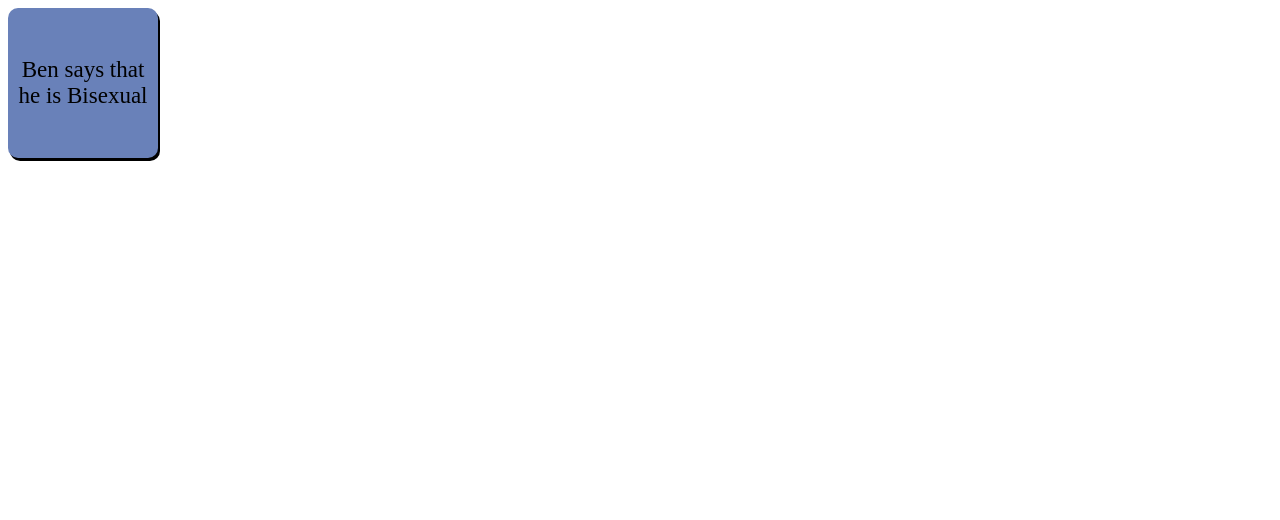
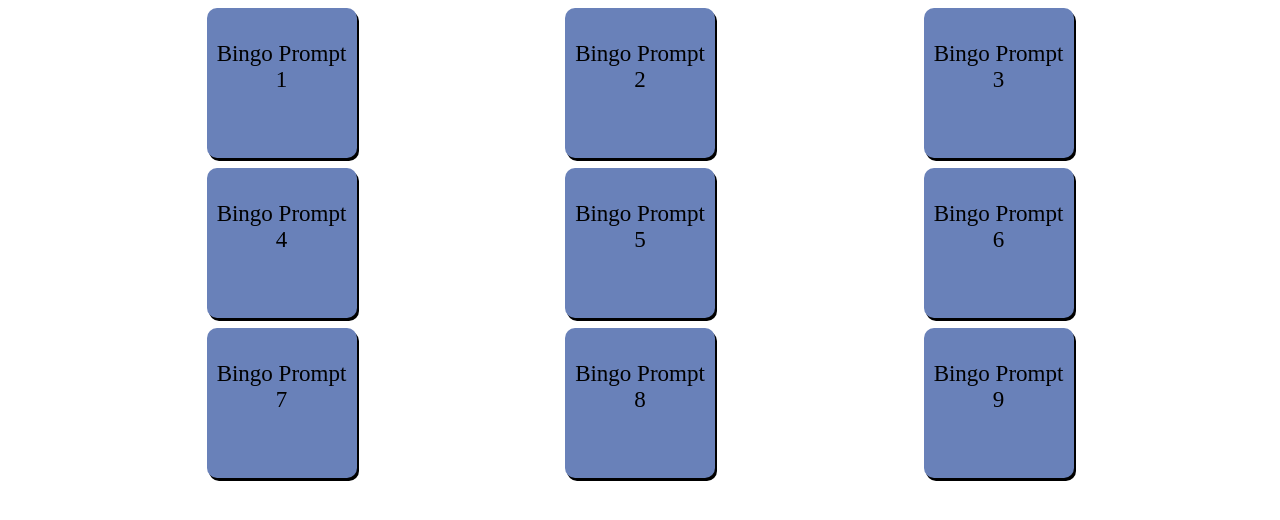
Before and after one commit to JamieCDev20/Bin.go, a React (Vite) app in the folder bin-go/: page / in a window 1280 px wide. Shown: the top 520 px of the page. Built offline with nearby package versions, Linux system fonts and the light colour scheme.

Commit message:
grid of bingo cards

```diff
--- a/bin-go/src/App.tsx
+++ b/bin-go/src/App.tsx
@@ -3,12 +3,13 @@ import reactLogo from './assets/react.svg'
 import viteLogo from '/vite.svg'
 import './App.css'
 import BingoCard from './Components/BingoCard'
+import BingoGrid from './Components/BingoGrid'
 
 function App() {
   const [count, setCount] = useState(0)
 
   return (
-    <BingoCard title='Ben says that he is Bisexual'/>
+    <BingoGrid/>
 
   )
 }
--- a/bin-go/src/Components/BingoCard.tsx
+++ b/bin-go/src/Components/BingoCard.tsx
@@ -1,7 +1,7 @@
 import React from 'react'
 import './BingoCard.css'
 
-interface bingoProps {
+export interface bingoProps {
     title : string;
     complete? : boolean;
 }
--- /dev/null
+++ b/bin-go/src/Components/BingoGrid.css
@@ -0,0 +1,8 @@
+.bingo-grid{
+    display: grid;
+    grid-template-columns: auto auto auto;
+    justify-content: space-evenly;
+    align-content: space-evenly;
+    column-gap: 10px;
+    row-gap: 10px;
+}
--- /dev/null
+++ b/bin-go/src/Components/BingoGrid.tsx
@@ -0,0 +1,45 @@
+import React from 'react'
+import BingoCard, { bingoProps } from './BingoCard'
+import "./BingoGrid.css"
+
+const bingoData : bingoProps[] = [
+    {
+        title : "Bingo Prompt 1"
+    },
+    {
+        title : "Bingo Prompt 2"
+    },
+    {
+        title : "Bingo Prompt 3"
+    },
+    {
+        title : "Bingo Prompt 4"
+    },
+    {
+        title : "Bingo Prompt 5"
+    },
+    {
+        title : "Bingo Prompt 6"
+    },
+    {
+        title : "Bingo Prompt 7"
+    },
+    {
+        title : "Bingo Prompt 8"
+    },
+    {
+        title : "Bingo Prompt 9"
+    },
+]
+
+const BingoGrid = () => {
+  return (
+    <div className='bingo-grid'>
+        {bingoData.map((bd) => {
+            return <BingoCard title={bd.title} complete = {bd.complete}/>
+        })}
+    </div>
+  )
+}
+
+export default BingoGrid
```
